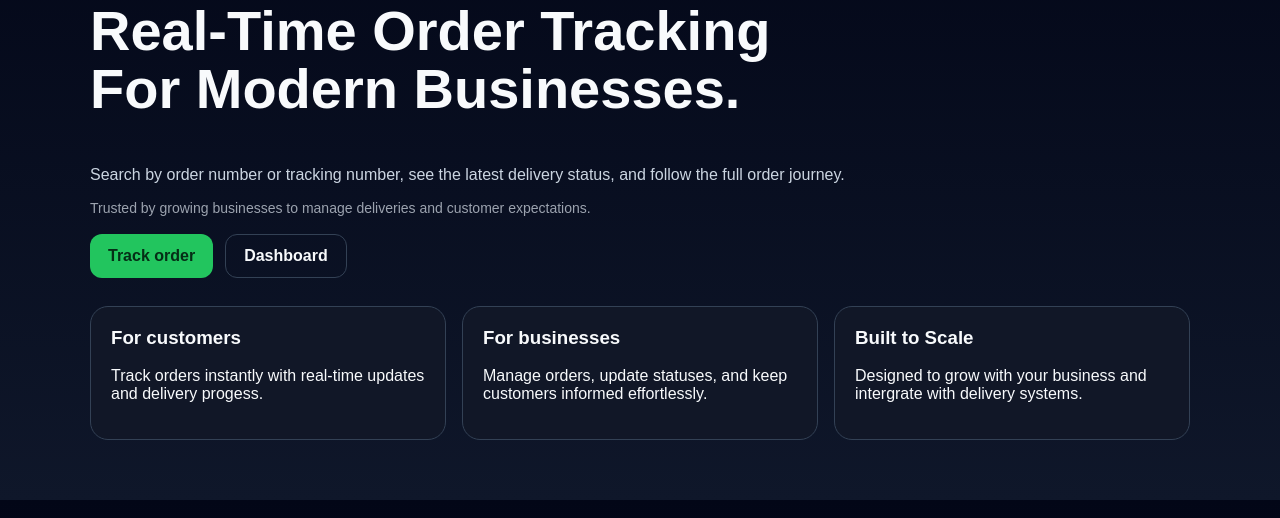
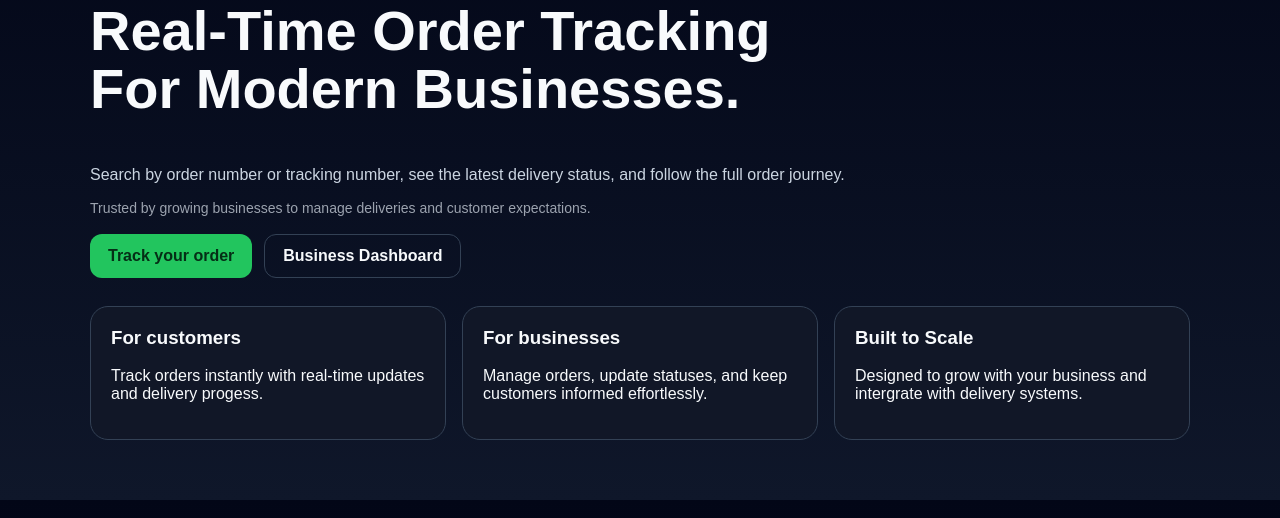
Before and after one commit to Akhona518/where-is-my-order, a Flask app: page / in a window 1280 px wide. Shown: the part 146-664 px from the top of the page. Run offline with Flask 3, Linux system fonts and the light colour scheme.

Commit message:
Update home.html

```diff
--- a/templates/home.html
+++ b/templates/home.html
@@ -12,8 +12,8 @@ Search by order number or tracking number, see the latest delivery status, and f
 Trusted by growing businesses to manage deliveries and customer expectations.
 </p>
         <div class="actions">
-            <a class="btn" href="{{ url_for('track_order') }}">Track order</a>
-            <a class="btn btn-secondary" href="{{ url_for('admin_login') }}">Dashboard</a>
+            <a class="btn" href="{{ url_for('track_order') }}">Track your order</a>
+            <a class="btn btn-secondary" href="{{ url_for('admin_login') }}">Business Dashboard</a>
         </div>
     </div>
 </section>
```
